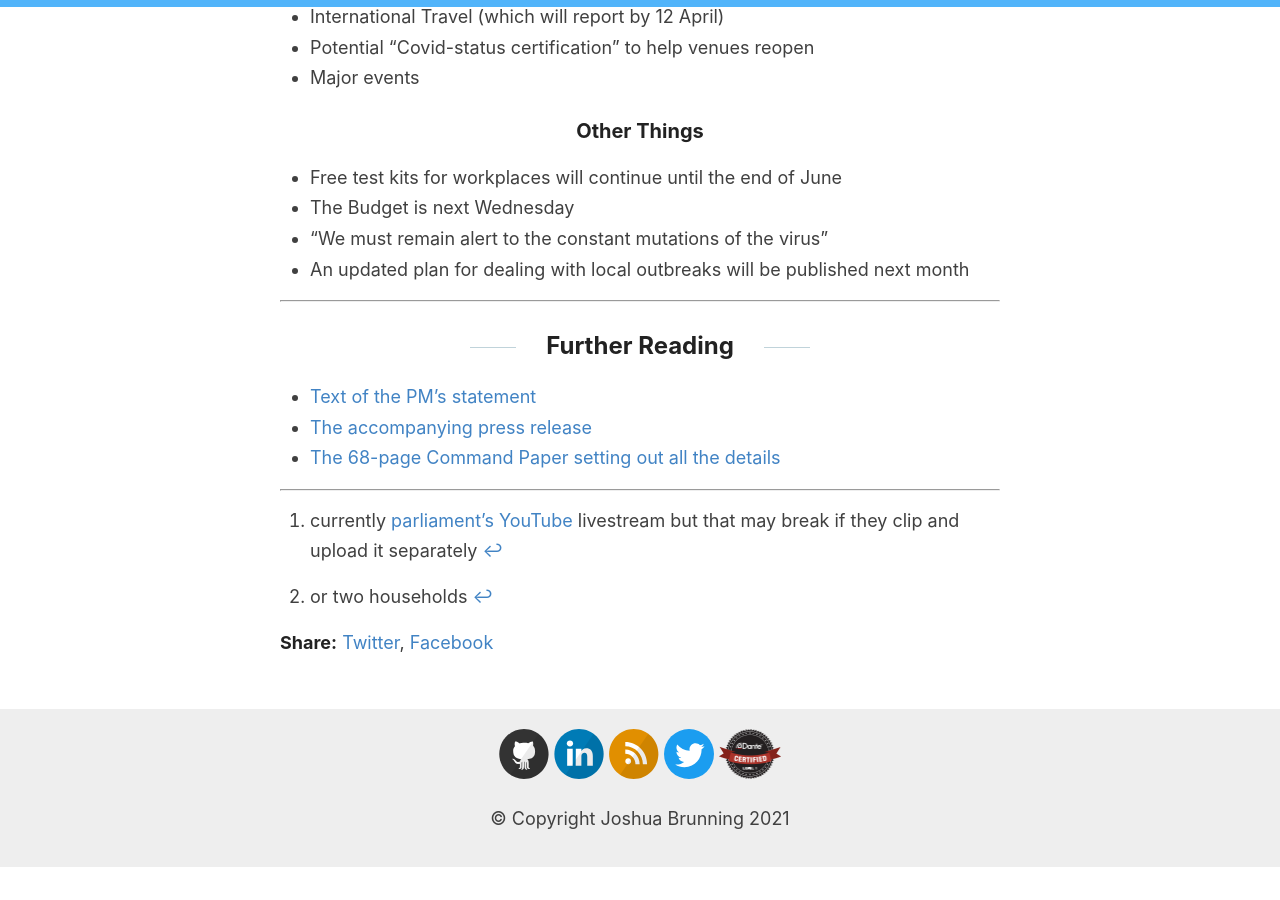
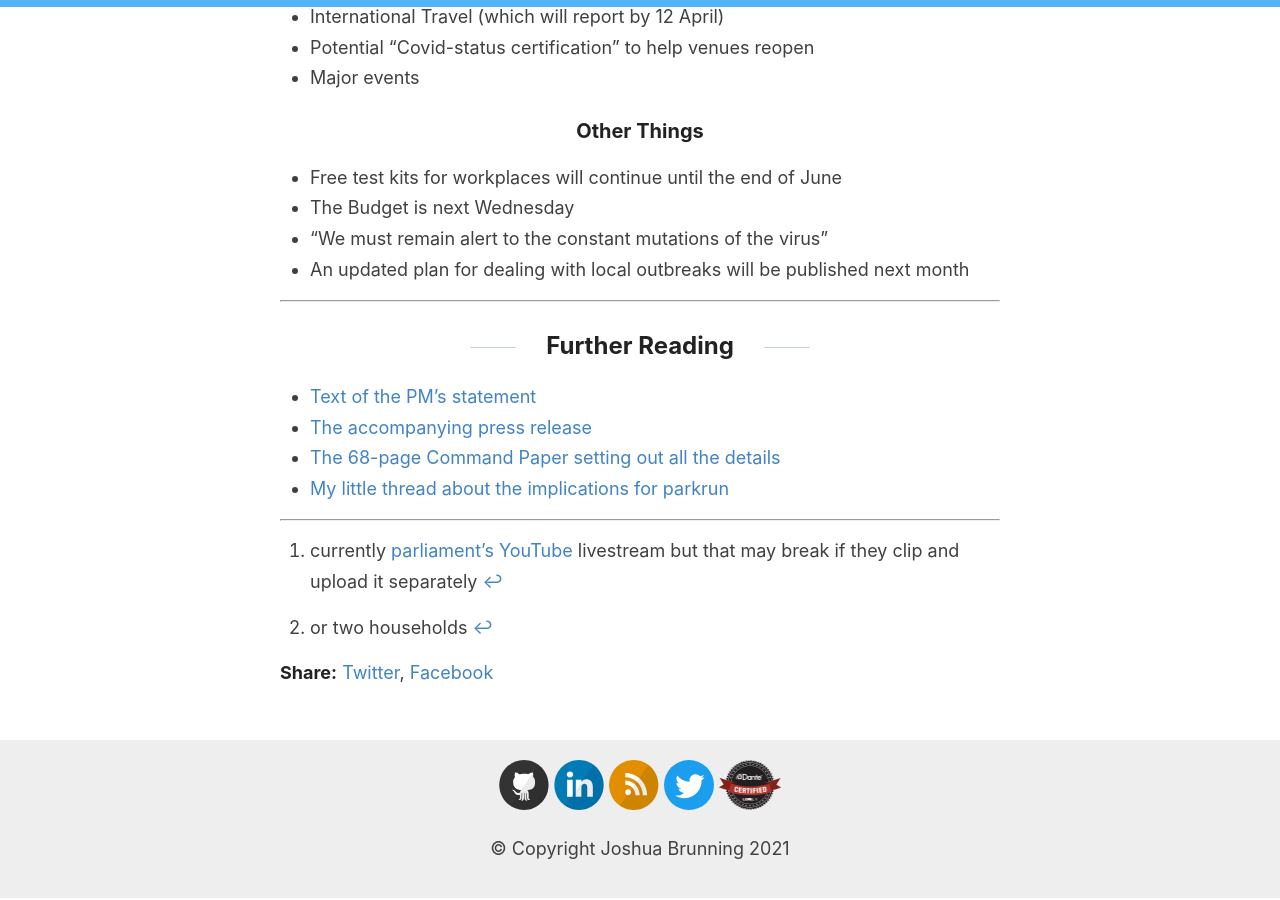
Before and after one commit to josh-justjosh/blog, a Jekyll site: the page built from _posts/2021/02/2021-02-22-Lifting of Lockdown.md, in a window 1280 px wide and 900 px high, scrolled down 2916 px. Built offline with Jekyll 4.4.1, drawn with Linux system fonts in a browser that asks for light colours; before the commit the page ends 3785 px from its top, so only the background shows below that.

Commit message:
Update 2021-02-22-Lifting of Lockdown.md

```diff
--- a/_posts/2021/02/2021-02-22-Lifting of Lockdown.md
+++ b/_posts/2021/02/2021-02-22-Lifting of Lockdown.md
@@ -77,6 +77,7 @@ The PM set out four reviews around:
 * [Text of the PM's statement](https://www.gov.uk/government/speeches/pm-statement-to-the-house-of-commons-on-roadmap-for-easing-lockdown-restrictions-in-england-22-february-2021)
 * [The accompanying press release](https://www.gov.uk/government/news/prime-minister-sets-out-roadmap-to-cautiously-ease-lockdown-restrictions)
 * [The 68-page Command Paper setting out all the details](https://www.gov.uk/government/publications/covid-19-response-spring-2021)
+* [My little thread about the implications for parkrun](https://twitter.com/_Josh_justJosh/status/1363952531852902402?s=20)
 
 ------
 
```
